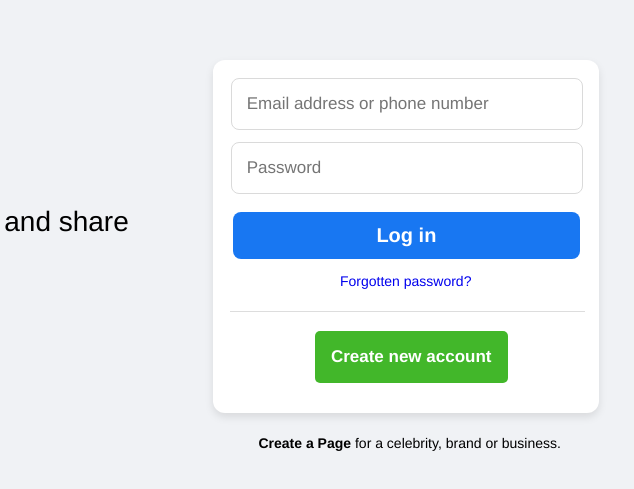
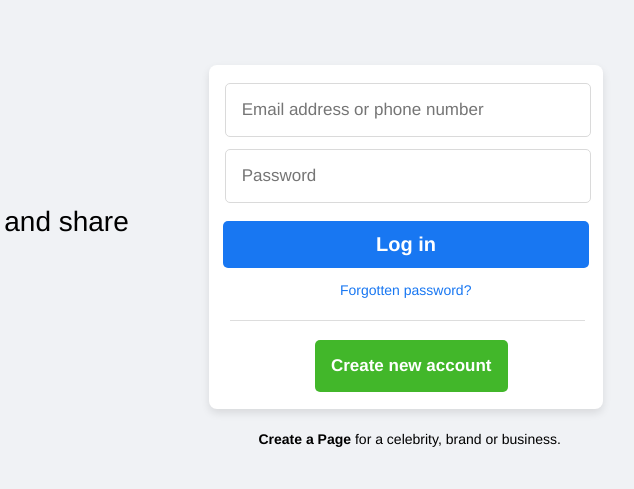
Before and after one commit to Ibtixam/fb-login-frontend, a plain HTML site: page fb.html in a window 1280 px wide. Shown: the part 183-672 px from the top of the page, 510-1144 px from the left. Drawn offline with Linux system fonts and the light colour scheme.

Commit message:
FaceBook Login Page UI Project Done..

```diff
--- a/fb.css
+++ b/fb.css
@@ -51,26 +51,32 @@ a{
 .c-wrapper{
     background-color: white;
     width: 386px;
-    height: 341px;
+    height: 320px;
     border: none;
     outline: none;
-    padding-top: 12px;
-    border-radius: 12px;
+    padding: 12px 4px;
+    border-radius: 8px;
     margin-top: 77px;
     margin-right: 139px;
     box-shadow: 0px 4px 8px rgba(0, 0, 0, 0.1);
 }
 
 input{
-    width: 83%;
+    width: 86%;
     margin: 6px;
-    padding: 15px;
+    padding: 16px 16px;
     outline: none;
     background: white;
-    border-radius: 8px;
+    border-radius: 5px;
     border: 1px solid #dadada;
     font-size: 17px;
-    margin-left: 18px;
+    margin-left: 12px;
+}
+
+input:focus{
+    border-color: #1877f2;
+    box-shadow: 0 0 5px rgba(24, 119, 242, 0.3);
+    opacity: 0.7;
 }
 
 .c-btn{
@@ -78,14 +84,18 @@ input{
     color: white;
     border: none;
     outline: none;
-    padding: 12px;
-    border-radius: 8px;
+    padding: 12px 19px;
+    border-radius: 5px;
     margin: 12px;
     font-size: 20px;
     font-weight: 600;
-    width: 90%;
-    margin-left: 20px;
+    width: 95%;
+    margin-left: 10px;
     cursor: pointer;
+}
+
+.c-btn:hover{
+    box-shadow: 0 0 5px #1877F2;
 }
 
 .c-password{
@@ -93,6 +103,7 @@ input{
     font-size: 14px;
     background: white;
     padding: 2px;
+    color: #1877F2;
 }
 
 .hr{
```
